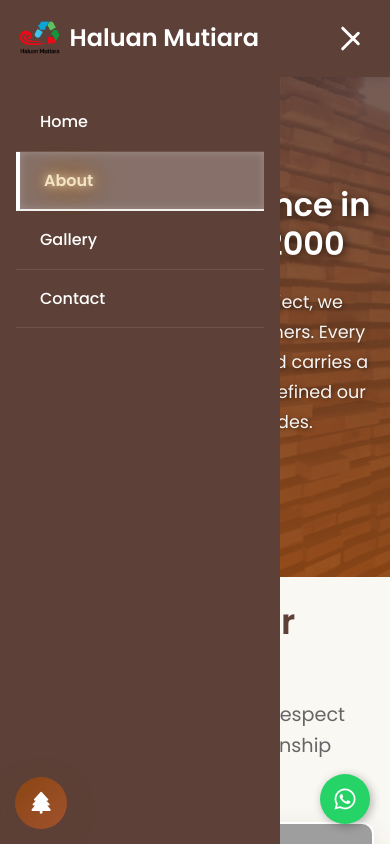
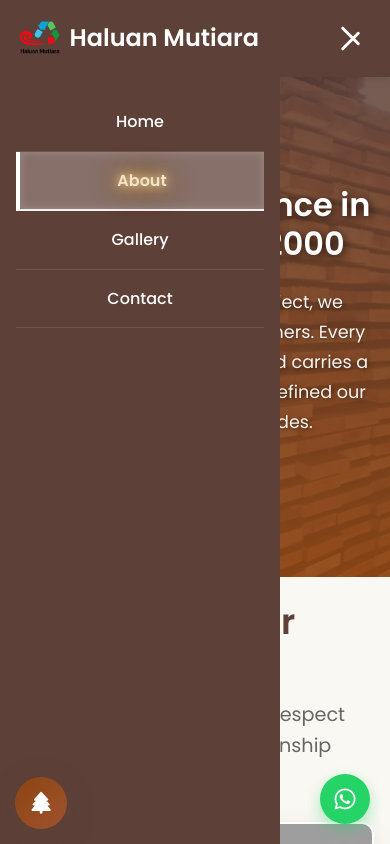
Before and after one commit to meowmeowsmh/Haluan_Mutiara_page, a plain HTML site: page about.html in a window 390 px wide. Both pictures are taken after a click on the element 350 px from the left and 38 px from the top of the page. Shown: the top 844 px of the page. Drawn offline with nearby package versions, Linux system fonts and the light colour scheme; grey boxes are pictures that could not be loaded.

Commit message:
Update about.html

```diff
--- a/about.html
+++ b/about.html
@@ -51,7 +51,7 @@ main {
     flex: 1;
 }
 
-/* Navigation Styles */
+/* Navigation Styles - FIXED */
 .nav-bar {
     background: var(--primary-dark);
     padding: 1rem 5%;
@@ -100,27 +100,22 @@ main {
     background: var(--primary-light);
 }
 
-/* PERMANENT GLOW FOR ABOUT LINK - EXACT SAME AS CONTACT PAGE */
-.nav-links a[href="about.html"] {
+/* FIXED: ACTIVE STATE WITH GLOW - EXACTLY LIKE CONTACT PAGE */
+.nav-links a.active {
     color: #f4e4c1 !important;
     text-shadow: 0 0 10px #f4e4c1,
                  0 0 20px #ffaa00,
                  0 0 30px #8b4513 !important;
     font-weight: 700;
     position: relative;
-    animation: permanentAboutGlow 1.5s ease-in-out infinite;
+    animation: permanentGlow 1.5s ease-in-out infinite;
+    background: transparent;
 }
 
-@keyframes permanentAboutGlow {
+@keyframes permanentGlow {
     0% { text-shadow: 0 0 10px #f4e4c1, 0 0 20px #8b4513; }
     50% { text-shadow: 0 0 15px #ffd700, 0 0 30px #8b4513, 0 0 45px #ffaa00; }
     100% { text-shadow: 0 0 10px #f4e4c1, 0 0 20px #8b4513; }
-}
-
-/* Make sure it doesn't get overwritten */
-.nav-links a[href="about.html"].active {
-    color: #f4e4c1 !important;
-    text-shadow: 0 0 10px #f4e4c1, 0 0 20px #8b4513, 0 0 30px #ffaa00 !important;
 }
 
 .hamburger {
@@ -153,6 +148,7 @@ main {
         flex-direction: column;
         padding: 1rem;
         gap: 0;
+        z-index: 999;
     }
 
     .nav-links.active {
@@ -166,6 +162,11 @@ main {
     .nav-links a {
         display: block;
         padding: 1rem;
+        text-align: center;
+    }
+
+    .nav-links a.active {
+        background: transparent;
     }
 }
 
@@ -456,32 +457,6 @@ main {
 
 .wood-btn i {
     font-size: 1.3rem;
-}
-
-/* WhatsApp Float */
-.whatsapp-float {
-    position: fixed;
-    bottom: 30px;
-    right: 30px;
-    background: #25D366;
-    color: white;
-    width: 60px;
-    height: 60px;
-    border-radius: 50%;
-    text-align: center;
-    font-size: 30px;
-    box-shadow: 2px 2px 10px rgba(0,0,0,0.3);
-    z-index: 100;
-    display: flex;
-    align-items: center;
-    justify-content: center;
-    text-decoration: none;
-    transition: all 0.3s ease;
-}
-
-.whatsapp-float:hover {
-    background: #128C7E;
-    transform: scale(1.1);
 }
 
 /* Footer */
@@ -860,17 +835,24 @@ footer {
     <i class="fab fa-whatsapp"></i>
 </a>
 
+</div>
+
 <!-- Modern Oak Timber Chat Interface -->
 <div class="chat-helper">
+    <!-- Oak wood floating button -->
     <button class="chat-icon-btn" id="chatIconBtn" aria-label="Open timber chat">
         <i class="fas fa-tree"></i>
     </button>
+
+    <!-- Oak-themed chat window -->
     <div class="chat-window" id="chatWindow">
         <div class="chat-header">
             <h4><i class="fas fa-seedling"></i> Timber Expert</h4>
             <button class="close-chat" id="closeChatBtn" aria-label="Close chat">×</button>
         </div>
-        <div class="chat-body" id="chatBody"></div>
+        <div class="chat-body" id="chatBody">
+            <!-- Chat messages will appear here -->
+        </div>
         <div class="chat-input">
             <input type="text" placeholder="Ask about wood, pricing, or MS 544..." id="chatInput" autocomplete="off">
             <button id="sendBtn" aria-label="Send message">
@@ -878,8 +860,6 @@ footer {
             </button>
         </div>
     </div>
-</div>
-
 </div>
 
 <script>
@@ -924,6 +904,18 @@ document.addEventListener('DOMContentLoaded', function() {
         hamburger.addEventListener('click', function() {
             navLinks.classList.toggle('active');
             hamburger.classList.toggle('active');
+
+            // Animate hamburger
+            const spans = hamburger.querySelectorAll('span');
+            if (hamburger.classList.contains('active')) {
+                spans[0].style.transform = 'rotate(45deg) translate(6px, 6px)';
+                spans[1].style.opacity = '0';
+                spans[2].style.transform = 'rotate(-45deg) translate(6px, -6px)';
+            } else {
+                spans[0].style.transform = 'none';
+                spans[1].style.opacity = '1';
+                spans[2].style.transform = 'none';
+            }
         });
     }
 
@@ -932,6 +924,12 @@ document.addEventListener('DOMContentLoaded', function() {
         if (!hamburger.contains(event.target) && !navLinks.contains(event.target)) {
             navLinks.classList.remove('active');
             hamburger.classList.remove('active');
+
+            const spans = hamburger.querySelectorAll('span');
+            spans.forEach(span => {
+                span.style.transform = 'none';
+                span.style.opacity = '1';
+            });
         }
     });
 });
```
